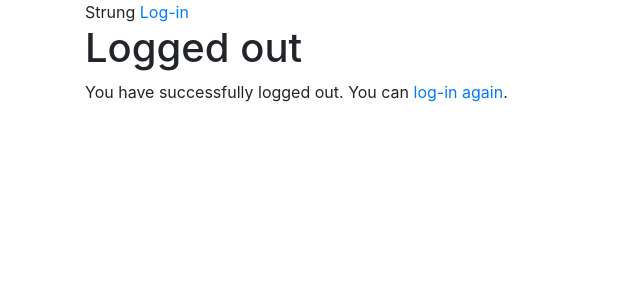
After one commit to shaun-jacks/strung, a Django app: template django_strung/users/templates/registration/logged_out.html in a window 1280 px wide. The commit adds this page. Shown: the top 300 px of the page, without its empty margins (0-640 px from the left). Run offline with Django 3.2, Linux system fonts and the light colour scheme; the template is opened without the code that fills it, so the values that code supplies are empty; some libraries are stand-ins or nearby versions.

Commit message:
added a logout page, and dynamic navbar based on user authentication status

```diff
--- a/django_strung/django_strung/urls.py
+++ b/django_strung/django_strung/urls.py
@@ -19,7 +19,7 @@ from users import views as users_view
 from strung import views as strung_view
 
 urlpatterns = [
-    path('', strung_view.base, name='strung-base'),
+    path('', include('strung.urls')),
     path('users/', include('users.urls')),
     path('register/', users_view.register, name='register'),
     path('admin/', admin.site.urls),
--- a/django_strung/strung/templates/strung/base.html
+++ b/django_strung/strung/templates/strung/base.html
@@ -10,6 +10,30 @@
 
   <title>Strung</title>
 </head>
+<div id ="header" class="container">
+  <span class="logo">Strung</span>
+  {% if request.user.is_authenticated %}
+    <ul class="menu">
+      <li {% if section == "music_feed" %}class="selected"{% endif %}>
+        <a href=" {% url 'music_feed' %}">Music Feed</a>
+      </li>
+      <li {% if section == "Discover" %}class="selected"{% endif %}>
+          <a href="#">Discover</a>
+      </li>
+      <li {% if section == "Profile" %}class="selected"{% endif %}>
+            <a href="#">Profile</a>
+      </li>
+    </ul>
+  {% endif %}
+  <span class="user">
+    {% if request.user.is_authenticated %}
+      Hello {{ request.user.first_name }},
+      <a href="{% url 'logout' %}">Logout</a>
+    {% else %}
+      <a href="{% url 'login' %}">Log-in</a>
+    {% endif %}
+  </span>
+</div>
 <body>
   <div class="container">
       {% block content %} {% endblock %}
--- a/django_strung/strung/templates/strung/music_feed.html
+++ b/django_strung/strung/templates/strung/music_feed.html
@@ -1,4 +1,8 @@
 {% extends "strung/base.html" %}
+
+{% block title %}Music Feed{% endblock %}
+
 {% block content %}
-
+  <h1>Music Feed</h1>
+  <p>Welcome to your feed.</p>
 {% endblock content %}
--- a/django_strung/strung/urls.py
+++ b/django_strung/strung/urls.py
@@ -2,7 +2,6 @@ from django.urls import path
 from . import views
 
 urlpatterns = [
-  path('', views.music_feed, name='strung-feed'),
+  path('', views.music_feed, name='music_feed'),
   path('discover', views.discover, name='discover'),
-  path('')
 ]
--- /dev/null
+++ b/django_strung/users/templates/registration/logged_out.html
@@ -0,0 +1,8 @@
+{% extends "strung/base.html" %}
+
+{% block title %}Logged Out{% endblock %}
+
+{% block content %}
+  <h1>Logged out</h1>
+  <p>You have successfully logged out. You can <a href="{% url "login" %}">log-in again</a>.</p>
+{% endblock %}
--- a/django_strung/users/templates/users/profile.html
+++ b/django_strung/users/templates/users/profile.html
@@ -1,4 +1,8 @@
 {% extends "strung/base.html" %}
+
+{% block title %}Profile{% endblock %}
+
 {% block content %}
-
+  <h1>Profile</h1>
+  <p>Welcome to your profile</p>
 {% endblock content %}
```
Also changed, not shown: django_strung/users/templates/registration/login.html (added, +23 -0 lines), django_strung/users/urls.py (+6 -2 lines), django_strung/users/views.py (+8 -3 lines), django_strung/db.sqlite3.
